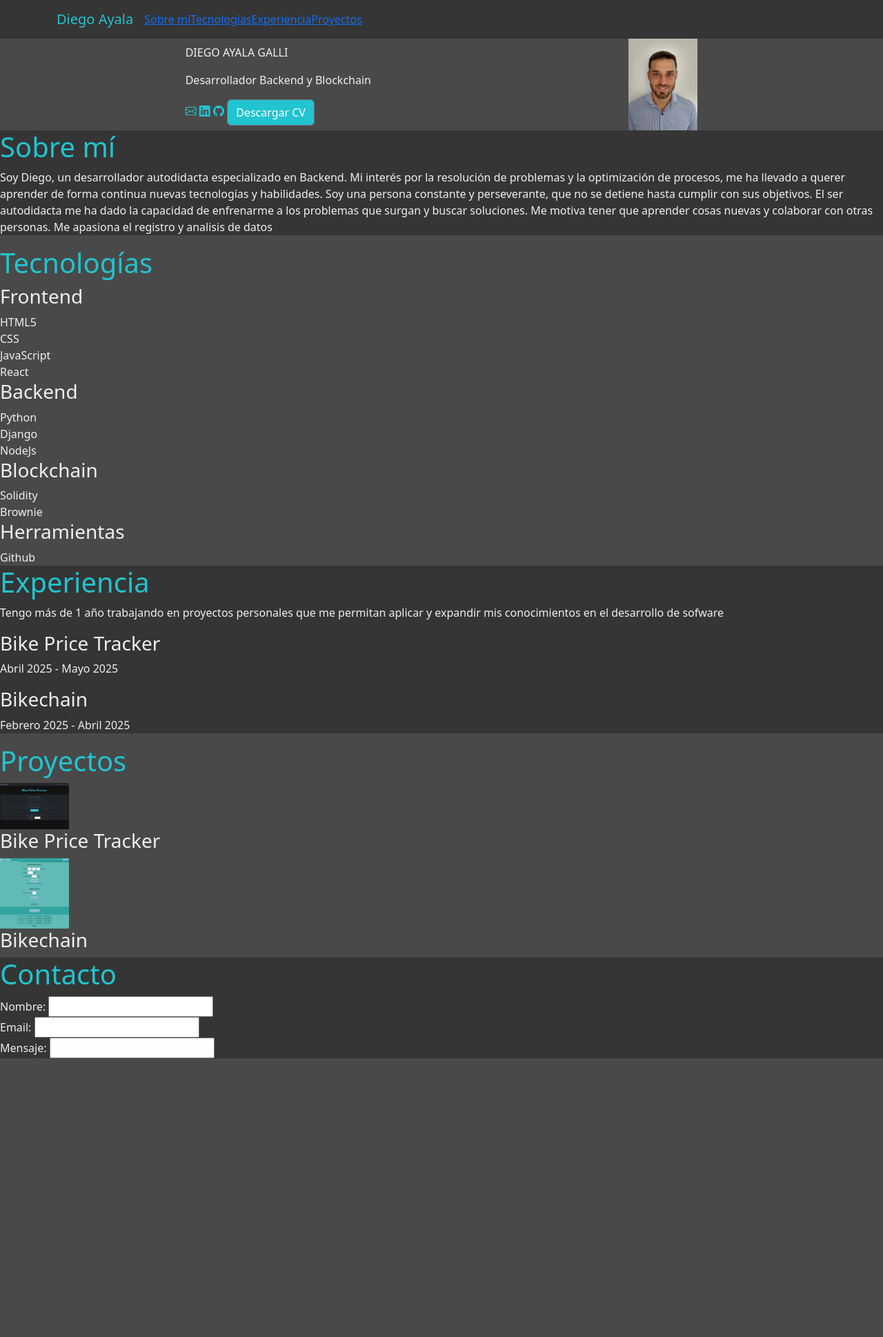
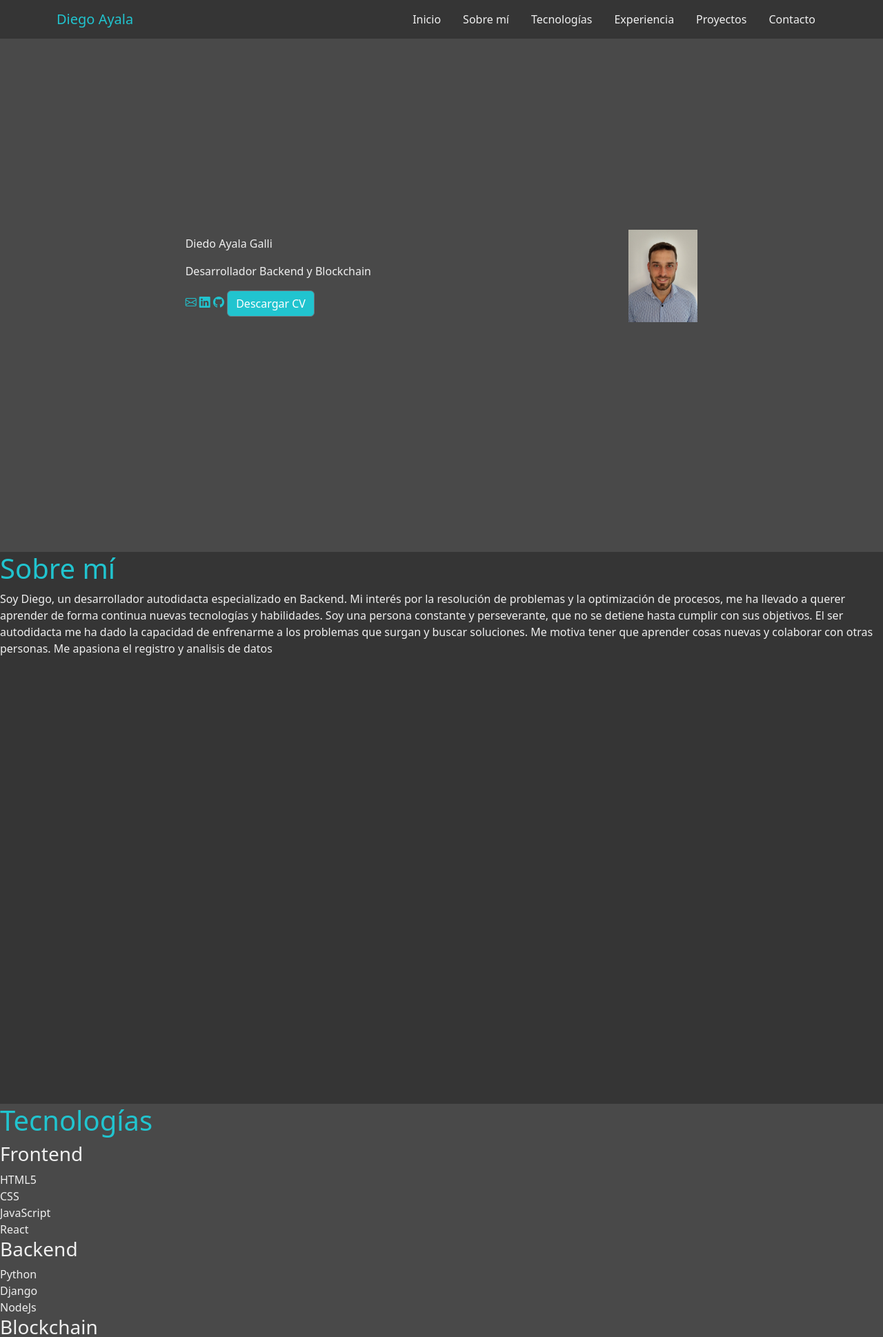
Before and after one commit to DiegoArielAyala/portfolio, a Django app: page / in a window 1280 px wide. Shown: the top 1938 px of the page at 69% size. Before the commit the page ends 1534 px from the top, so only its background shows below. Run offline with Django 5.2, Linux system fonts and the light colour scheme.

Commit message:
style: update navbar and scroll

```diff
--- a/core/static/css/styles.css
+++ b/core/static/css/styles.css
@@ -25,5 +25,55 @@ body {
 
 .bg-button {
     background-color: rgb(33, 196, 207);
-    justify-content: be
+
 }
+
+section {
+    height: 100vh;
+    scroll-margin-top: 56px;
+}
+
+#navbar {
+    position: fixed;
+}
+
+.menu-link {
+    position: relative;
+    display: inline-block;
+    padding: 0.5rem 1rem;
+    color: rgb(240, 240, 240);
+    text-decoration: none;
+    background-color: transparent;
+}
+
+.menu-link::after {
+    content: "";
+    position: absolute;
+    left: 0;
+    bottom: 0.2rem;
+    width: 100%;
+    height: 2px;
+    background-color: rgb(33, 196, 207);
+    transform: scaleX(0);
+    transform-origin: left;
+    transition: transform 0.2s ease-in-out;
+}
+
+.menu-link:hover::after,
+.menu-link:focus::after {
+    transform: scaleX(1);
+}
+
+.menu-link:not(:hover)::after {
+    transform: scaleX(0);
+    transition-duration: 0s;
+}
+
+.section-home {
+    height: 100vh;
+    align-content: center;
+}
+
+.div-home {
+    height: 50vh;
+}
--- a/core/templates/home.html
+++ b/core/templates/home.html
@@ -10,27 +10,42 @@
 </head>
 <body>
 
-    <nav class="navbar navbar-expand-lg bg-dark1">
+    <nav class="navbar navbar-expand-lg bg-dark1" id="navbar">
         <div class="container">
             <a class="navbar-brand text-title" href="/">Diego Ayala</a>
             <button class="navbar-toggler" type="button" data-bs-toggle="collapse" data-bs-target="#navbarNav" aria-controls="navbarNav" aria-expanded="false" aria-label="Toggle navigation">
                 <span class="bi bi-three-dots text-title"></span>
             </button>
-            <div class="collapse navbar-collapse text-title" id="navbarNav">
-                <a href="">Sobre mí</a>
-                <a href="">Tecnologías</a>
-                <a href="">Experiencia</a>
-                <a href="">Proyectos</a>
+            <div class="collapse navbar-collapse" id="navbarNav">
+                <ul class="navbar-nav ms-auto">
+                    <li class="nav-item">
+                        <a class="menu-link" href="#section-home">Inicio</a>
+                    </li>
+                    <li class="nav-item">
+                        <a class="menu-link" href="#section-sobre-mi">Sobre mí</a>
+                    </li>
+                    <li class="nav-item">
+                        <a class="menu-link" href="#section-tecnologias">Tecnologías</a>
+                    </li>
+                    <li class="nav-item">
+                        <a class="menu-link" href="#section-experiencia">Experiencia</a>
+                    </li>
+                    <li class="nav-item">
+                        <a class="menu-link" href="#section-proyectos">Proyectos</a>
+                    </li>
+                    <li class="nav-item">
+                        <a class="menu-link" href="#section-contacto">Contacto</a>
+                    </li>
+                </ul>
             </div>
-
         </div>
     </nav>
 
-    <section class="bg-dark2">
-        <div class="container d-flex align-items-center justify-content-around">
+    <section class="bg-dark2 section-home" id="section-home">
+        <div class="container d-flex align-items-center justify-content-around div-home">
             <div>
                 <div>
-                    <p>DIEGO AYALA GALLI</p>
+                    <p>Diedo Ayala Galli</p>
                     <p>Desarrollador Backend y Blockchain</p>
                 </div>
                 <div>
@@ -46,7 +61,7 @@
         </div>
     </section>
 
-    <section class="bg-dark1">
+    <section class="bg-dark1" id="section-sobre-mi">
         <h1 class="text-title">Sobre mí</h1>
         <p>Soy Diego, un desarrollador autodidacta especializado en Backend. Mi interés por la resolución de problemas y la optimización de procesos, me ha llevado a querer aprender de forma continua nuevas tecnologías y habilidades.
             Soy una persona constante y perseverante, que no se detiene hasta cumplir con sus objetivos.
@@ -56,7 +71,8 @@
         </p>
 
     </section>
-    <section class="bg-dark2">
+
+    <section class="bg-dark2" id="section-tecnologias">
         <h1 class="text-title">Tecnologías</h1>
         <div>
             <div>
@@ -83,7 +99,8 @@
             </div>
         </div>
     </section>
-    <section class="bg-dark1">
+
+    <section class="bg-dark1" id="section-experiencia">
         <h1 class="text-title">Experiencia</h1>
         <p>Tengo más de 1 año trabajando en proyectos personales que me permitan aplicar y expandir mis conocimientos en el desarrollo de sofware</p>
         <div>
@@ -95,7 +112,8 @@
             <p>Febrero 2025 - Abril 2025</p>
         </div>
     </section>
-    <section class="bg-dark2">
+
+    <section class="bg-dark2" id="section-proyectos">
         <h1 class="text-title">Proyectos</h1>
         <div>
             <img src="/core/static/img/Bike Price Tracker.png" alt="Bike Price Tracker image" width="100px">
@@ -106,7 +124,8 @@
             <h3>Bikechain</h3>
         </div>
     </section>
-    <section class="bg-dark1">
+
+    <section class="bg-dark1" id="section-contacto">
         <h1 class="text-title">Contacto</h1>
         <form action="">
             <div>
```
